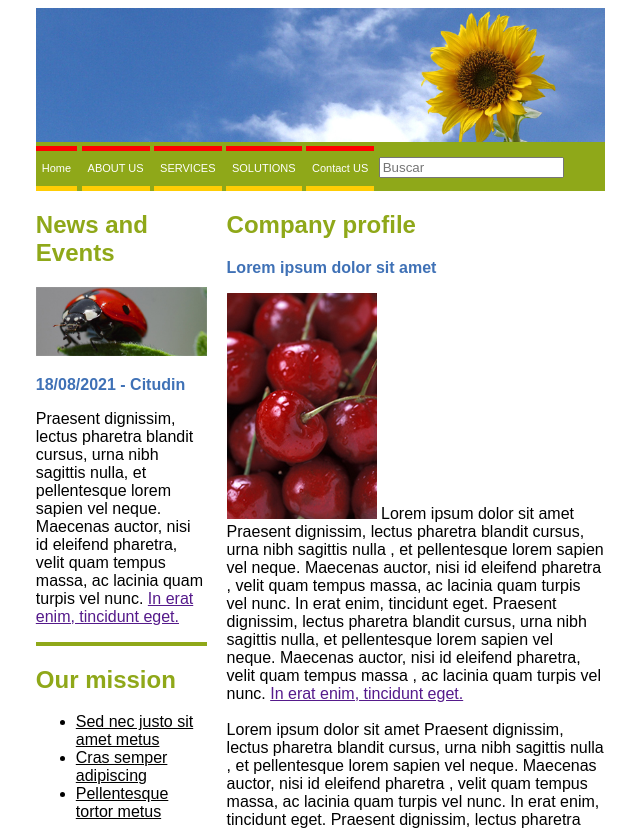
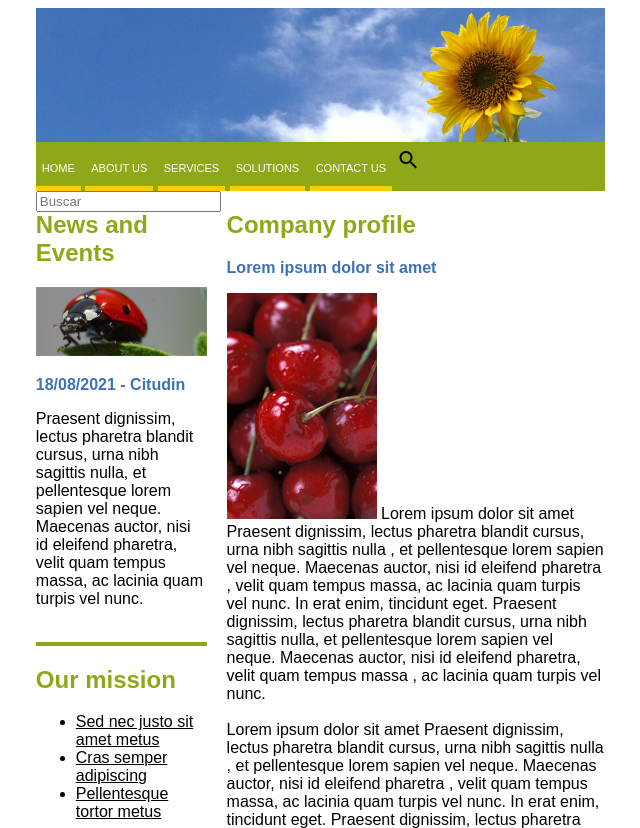
Before and after one commit to caiolizeo/Cp2-web, a plain HTML site: page index.html in a window 1280 px wide. Shown: the top 828 px of the page, without its empty margins (225-865 px from the left). Drawn offline with Linux system fonts and the light colour scheme.

Commit message:
edição CSS

```diff
--- a/css/index.css
+++ b/css/index.css
@@ -14,17 +14,9 @@
     }
 }
 
-.box {
-    align-items: baseline;
-
-}
-.box-child1{
-
-
-}
-
 .box-child2{
     /* Menu */
+
     border: none;
     background-color: #8FA819;
 
@@ -92,9 +84,23 @@ button{
     background-color: #8FA819;
     border: none;
     border-bottom: 5px solid #FFCD04;
-    border-top: 5px solid red;
+    border-top: 5px solid #8FA819;
     border-radius: 0%;
 
+}
+
+@media(min-width:720px) {
+    button{
+        height: 45px;
+        color: #ffffff;
+        font-size: 11px ;
+        background-color: #8FA819;
+        border: none;
+        border-bottom: 5px solid #FFCD04;
+        border-top: 5px solid #8FA819;
+        border-radius: 0%;
+        flex-direction: row;
+    }
 }
 
 button:hover{
@@ -103,6 +109,20 @@ button:hover{
     border: none;
     border-radius: 0%;
     border-bottom: 5px solid #FFCD04;
-    border-top: 5px solid #FFCD04;;
+    border-top: 5px solid #FFCD04;
 
 }
+
+.menu{
+    height: 45px;
+}
+
+.search1{
+    flex-direction: row-reverse;
+
+}
+
+a {
+  color: #ffffff;
+  text-decoration: none;
+}
--- a/index.html
+++ b/index.html
@@ -4,6 +4,7 @@
         <meta charset="UTF-8">
         <meta name="viewport" content="width=device-width, initial-scale=1.0">
         <title>INÍCIO</title>
+        <link href="https://fonts.googleapis.com/icon?family=Material+Icons" rel="stylesheet">
 
         <link rel="stylesheet" href="./css/index.css">
     </head>
@@ -14,11 +15,12 @@
             <div class="box box-child2">
                 <img src="./img/banner.jpg" alt="banner" title="banner girassol">
                 <nav class="menu">
-                    <button href="./index.html">Home</button>
-                    <button href="./about.html">ABOUT US</button>
-                    <button href="./services.html">SERVICES</button>
-                    <button href="./solutions.html">SOLUTIONS</button>
-                    <button href="./contact.html">Contact US</button>
+                    <button><a href="./index.html">HOME</a></button>
+                    <button><a href="./about.html">ABOUT US</a></button>
+                    <button><a href="./services.html">SERVICES</a></button>
+                    <button><a href="./services.html">SOLUTIONS</a></button>
+                    <button><a href="./contact.html">CONTACT US</a></button>
+                    <label for="busca" name="busca"><span class="material-icons">search</span></label>
                     <input type="text" id="busca" name="busca" placeholder="Buscar">
                 </nav>
             </div>
```
